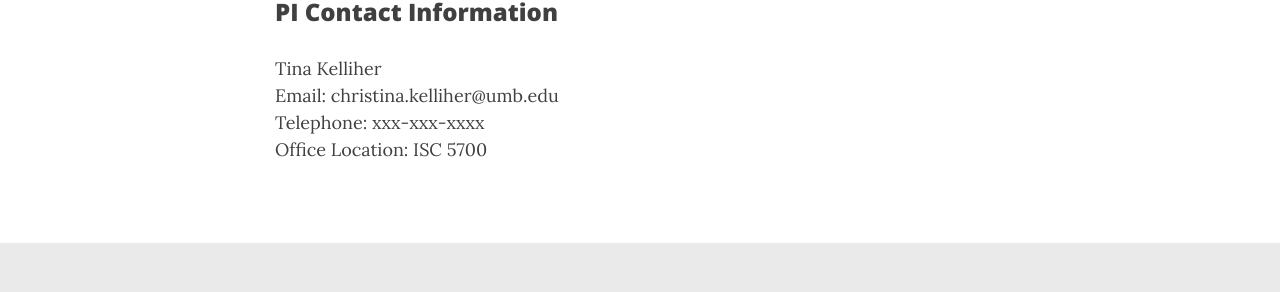
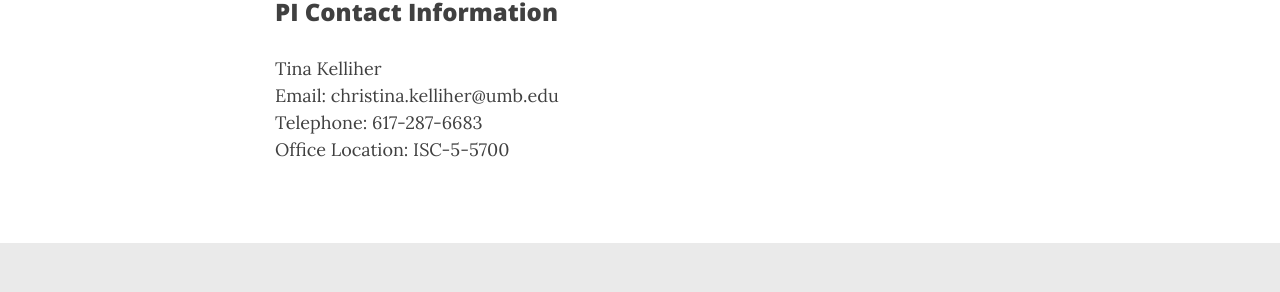
Before and after one commit to cmk35/cmk35.github.io, a Jekyll site: the page built from join.md, in a window 1280 px wide and 900 px high, scrolled down 822 px. Shown: the part 423-715 px from the top of the window. Built offline with Jekyll 4.4.1, drawn with Linux system fonts in a browser that asks for light colours; nearby versions of some CDN libraries.

Commit message:
Update join.md

```diff
--- a/join.md
+++ b/join.md
@@ -24,5 +24,5 @@ Please email PI Tina Kelliher if you are interested in our lab for your post-gra
 ### PI Contact Information
 Tina Kelliher\\
 Email: christina.kelliher@umb.edu\\
-Telephone: xxx-xxx-xxxx\\
-Office Location: ISC 5700
+Telephone: 617-287-6683\\
+Office Location: ISC-5-5700
```
